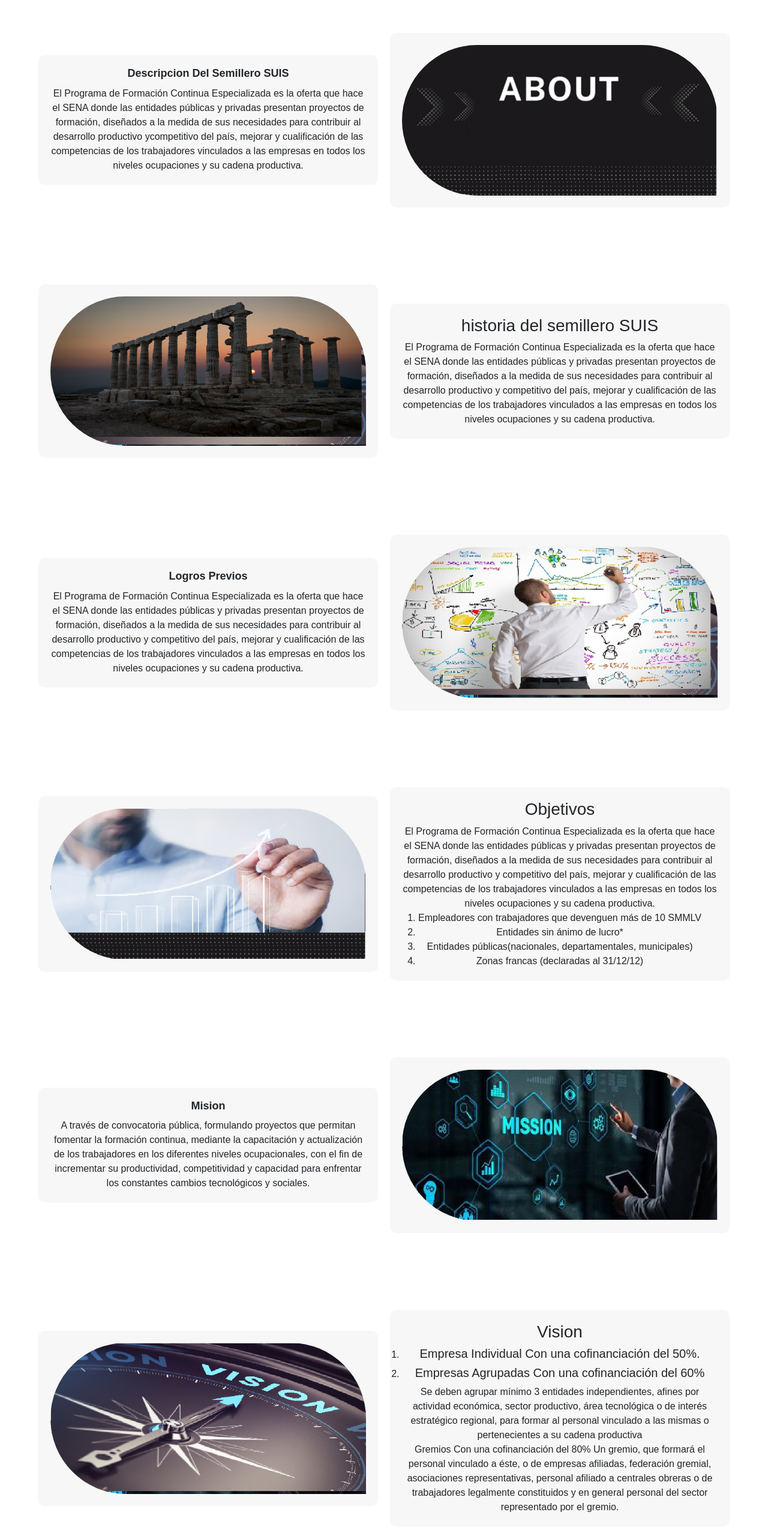
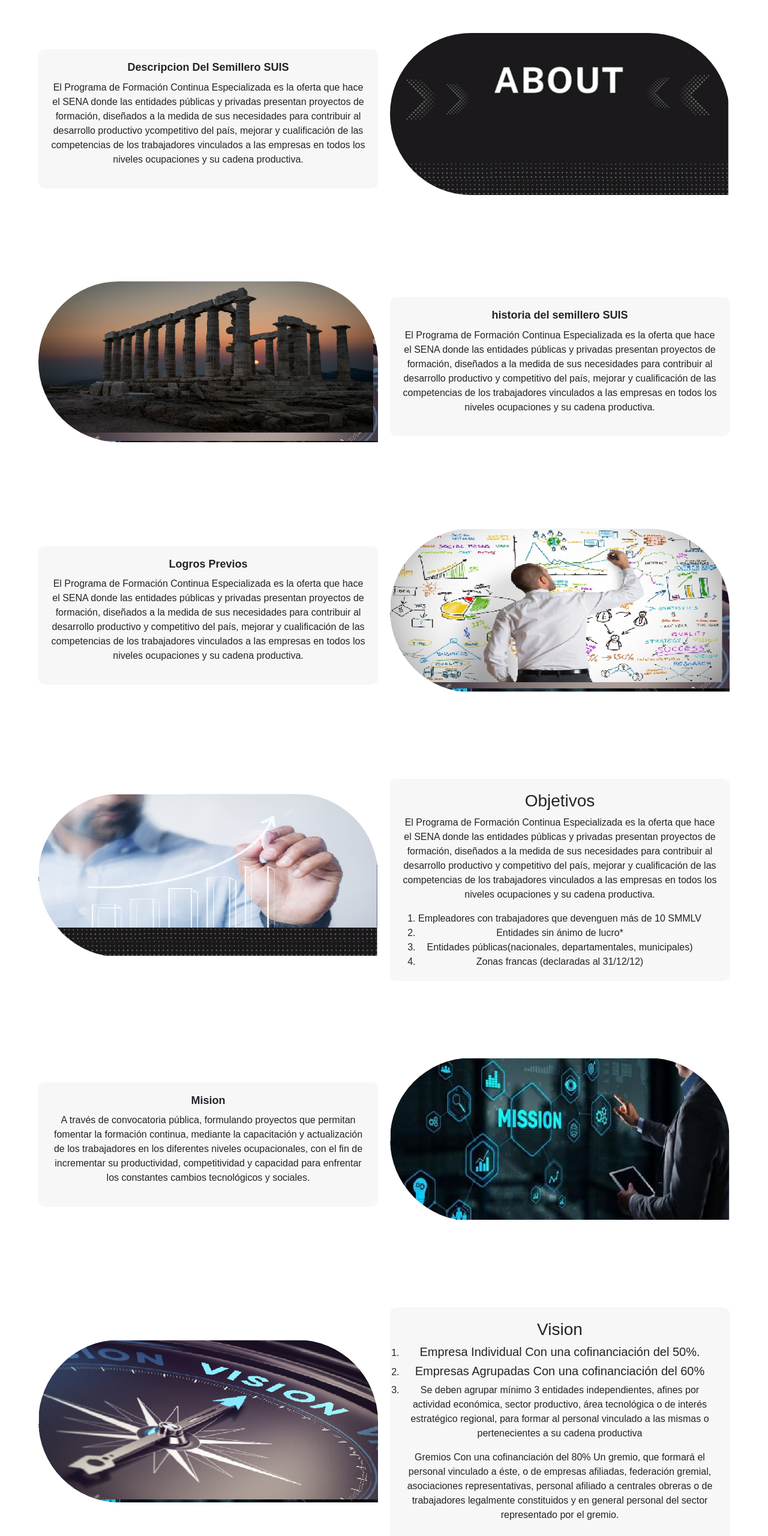
Before and after one commit to jhobahego/semillero-suis, a website built with Vite: page frontend/views/about/about.html in a window 1280 px wide. Shown: the part 200-2760 px from the top of the page at 60% size. Built offline with nearby package versions, Linux system fonts and the light colour scheme.

Commit message:
Refactor: Semantica y clases de css

```diff
--- a/frontend/views/about/about.html
+++ b/frontend/views/about/about.html
@@ -5,7 +5,7 @@
   <meta charset="UTF-8">
   <meta name="viewport" content="width=device-width, initial-scale=1.0">
 
-  <link rel="stylesheet" href="/views/about/about.css">
+  <link rel="stylesheet" href="about.css">
   <link rel="stylesheet" href="../../styles.scss">
 
   <title>acerca de</title>
@@ -37,8 +37,8 @@
           <a class="nav-link" href="/views/admin/administracion.html">Administracion</a>
         </li>
         <div class="dropdown">
-          <button class="btn-sesion dropdown-toggle" style="background-color: transparent; border: none; color: white;"
-            type="button" id="dropdownMenuButton" data-bs-toggle="dropdown" aria-expanded="false">
+          <button class="btn-sesion dropdown-toggle" type="button" id="dropdownMenuButton" data-bs-toggle="dropdown"
+            aria-expanded="false">
             <img src="/img/cerrar sesion/user-id-icon_34334.png"
               alt="imagen de avatar de usuario generico para manejo de sesiones" width="50" height="50"
               class="rounded-circle me-7">
@@ -60,65 +60,66 @@
     <section class="section">
       <article class="section__body">
         <h3 class="descripcion">Descripcion Del Semillero SUIS</h3>
-        <span class="texto">El Programa de Formación Continua Especializada es la oferta que hace el SENA donde las
-          entidades públicas
+        <p class="texto">
+          El Programa de Formación Continua Especializada es la oferta que hace el SENA donde las entidades públicas
           y privadas presentan proyectos de formación, diseñados a la medida de sus necesidades para contribuir al
-          desarrollo productivo
-          ycompetitivo del país, mejorar y cualificación de las competencias de los trabajadores vinculados a las
-          empresas
-          en todos los
-          niveles ocupaciones y su cadena productiva.</span>
+          desarrollo productivo ycompetitivo del país, mejorar y cualificación de las competencias de los
+          trabajadores vinculados a las empresas en todos los niveles ocupaciones y su cadena productiva.
+        </p>
       </article>
 
-      <article class="section__body">
+      <figure class="section__body">
         <img class="section1" src="/img/about/about.png" alt="imagen de sección de noticias">
-
-      </article>
+      </figure>
     </section>
 
     <section class="section">
-      <article class="section__body">
+      <figure class="section__body">
         <img class="section1" src="/img/about/historia.png" alt="imagen de sección de noticias">
-      </article>
+      </figure>
 
       <article class="section__body">
-        <h3>historia del semillero SUIS</h3>
-        <span>El Programa de Formación Continua Especializada es la oferta que hace el SENA donde las entidades públicas
+        <h3 class="descripcion">historia del semillero SUIS</h3>
+        <p class="texto">El Programa de Formación Continua Especializada es la oferta que hace el SENA donde las
+          entidades públicas
           y privadas presentan proyectos de formación,
           diseñados a la medida de sus necesidades para contribuir al desarrollo productivo y competitivo del país,
           mejorar y cualificación de las competencias
-          de los trabajadores vinculados a las empresas en todos los niveles ocupaciones y su cadena productiva.</span>
+          de los trabajadores vinculados a las empresas en todos los niveles ocupaciones y su cadena productiva.</p>
       </article>
     </section>
 
     <section class="section">
       <article class="section__body">
         <h3 class="descripcion">Logros Previos</h3>
+        <p class="texto">
           El Programa de Formación Continua Especializada es la oferta que hace el SENA donde las entidades públicas y
           privadas presentan proyectos de formación,
           diseñados a la medida de sus necesidades para contribuir al desarrollo productivo y competitivo del país,
           mejorar y cualificación de las competencias
           de los trabajadores vinculados a las empresas en todos los niveles ocupaciones y su cadena productiva.
+        </p>
       </article>
 
-      <article class="section__body">
+      <figure class="section__body">
         <img class="section1" src="/img/about/logros previos.png" alt="imagen de sección de noticias">
-
-      </article>
+      </figure>
     </section>
 
     <section class="section">
-      <article class="section__body">
+      <figure class="section__body">
         <img class="section1" src="/img/about/objetivos.png" alt="imagen de sección de noticias">
-      </article>
+      </figure>
 
       <article class="section__body">
         <h3>Objetivos</h3>
+        <p class="texto">
           El Programa de Formación Continua Especializada es la oferta que hace el SENA donde las entidades públicas y
           privadas presentan proyectos de formación,
           diseñados a la medida de sus necesidades para contribuir al desarrollo productivo y competitivo del país,
           mejorar y cualificación de las competencias
           de los trabajadores vinculados a las empresas en todos los niveles ocupaciones y su cadena productiva.
+        </p>
 
         <ol>
           <li>Empleadores con trabajadores que devenguen más de 10 SMMLV</li>
@@ -132,44 +133,51 @@
     <section class="section">
       <article class="section__body">
         <h3 class="descripcion">Mision</h3>
-        A través de convocatoria pública, formulando proyectos que permitan fomentar la formación continua, mediante la
-        capacitación y actualización
-        de los trabajadores en los diferentes niveles ocupacionales, con el fin de incrementar su productividad,
-        competitividad y capacidad para
-        enfrentar los constantes cambios tecnológicos y sociales.
+        <p class="texto">
+          A través de convocatoria pública, formulando proyectos que permitan fomentar la formación continua, mediante
+          la capacitación y actualización de los trabajadores en los diferentes niveles ocupacionales, con el fin de
+          incrementar su productividad, competitividad y capacidad para enfrentar los constantes cambios tecnológicos y
+          sociales.
+        </p>
       </article>
 
-      <article class="section__body">
+      <figure class="section__body">
         <img class="section1" src="/img/about/mision.png" alt="imagen de sección de noticias">
-      </article>
+      </figure>
     </section>
 
     <section class="section">
-      <article class="section__body">
+      <figure class="section__body">
         <img class="section1" src="/img/about/vision.png" alt="imagen de sección de noticias">
-      </article>
+      </figure>
 
       <article class="section__body">
         <h3>Vision</h3>
         <ol>
-          <li><span>
+          <li>
             <h5>Empresa Individual Con una cofinanciación del 50%.</h5>
-            </span></li>
-
+          </li>
           <li>
             <h5>Empresas Agrupadas Con una cofinanciación del 60%</h5>
           </li>
-
-          Se deben agrupar mínimo 3 entidades independientes, afines por actividad económica, sector productivo, área
+          <li>
+            <p>
+              Se deben agrupar mínimo 3 entidades independientes, afines por actividad económica, sector productivo,
+              área
               tecnológica o de interés estratégico regional,
               para formar al personal vinculado a las mismas o pertenecientes a su cadena productiva
+            </p>
+          </li>
         </ol>
 
+        <p class="texto">
           Gremios Con una cofinanciación del 80%
           Un gremio, que formará el personal vinculado a éste, o de empresas afiliadas, federación gremial, asociaciones
           representativas, personal afiliado a
-        centrales obreras o de trabajadores legalmente constituidos y en general personal del sector representado por el
+          centrales obreras o de trabajadores legalmente constituidos y en general personal del sector representado por
+          el
           gremio.
+        </p>
       </article>
     </section>
   </main>
```
Lines whose indentation alone changed are shown as unchanged.
